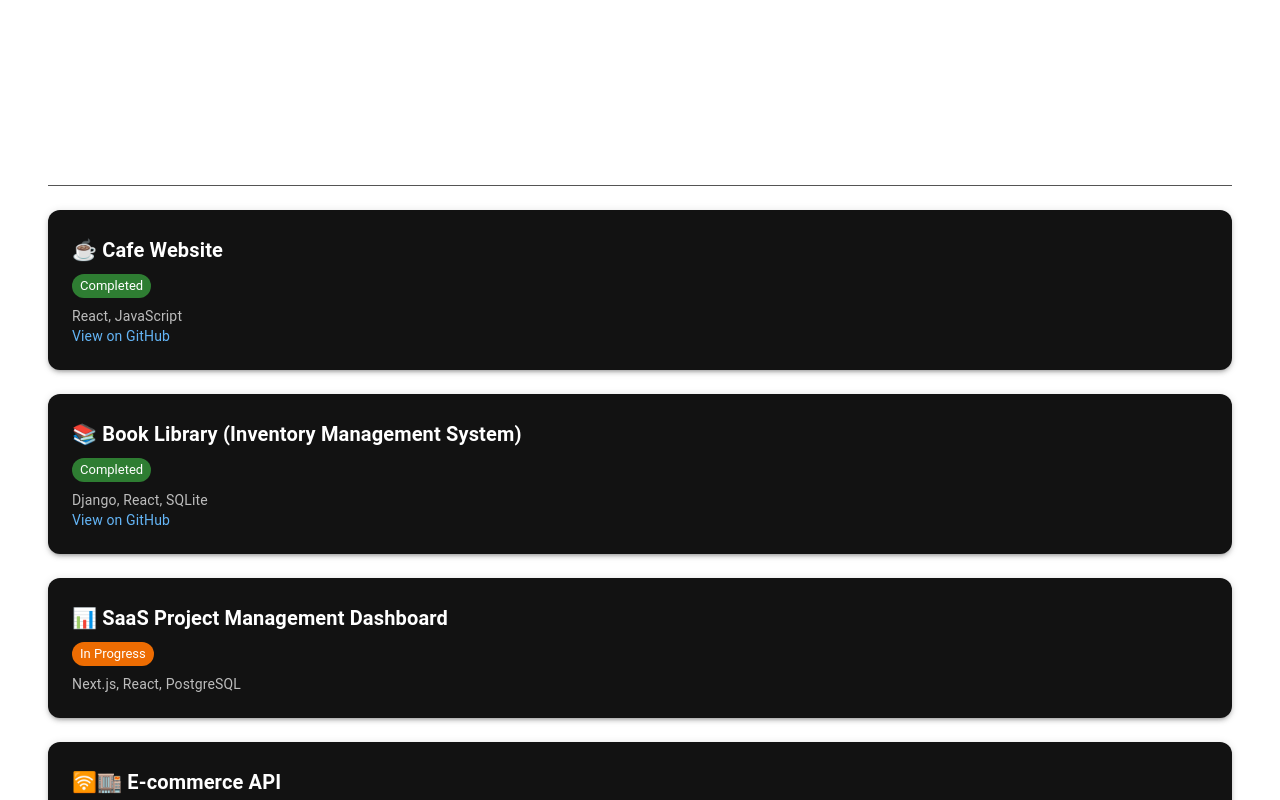
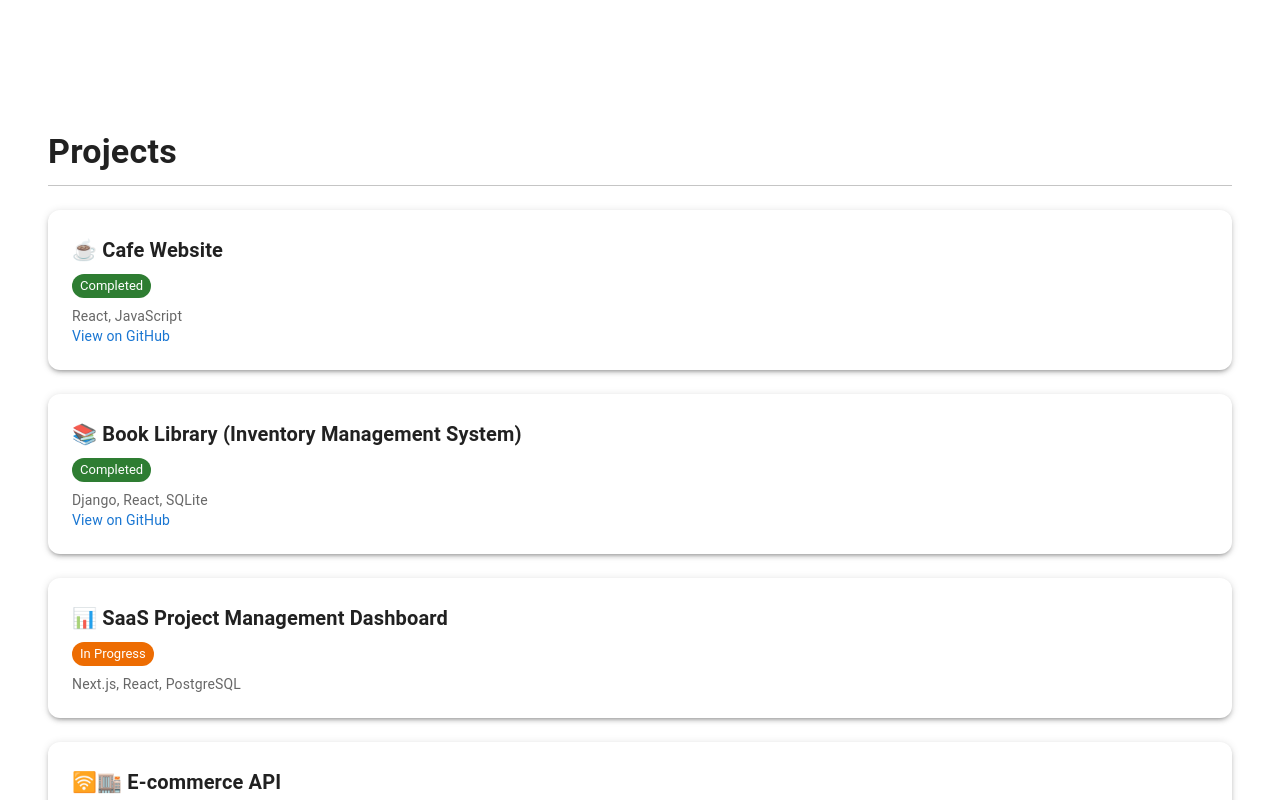
Before and after one commit to PrajwalP-git/portfolio, a Next.js app: page / in a window 1280 px wide. Shown: the part 1100-1900 px from the top of the page. Built offline with nearby package versions, Linux system fonts and the light colour scheme.

Commit message:
Color contrast issue fixed in Projects

```diff
--- a/src/app/components/Projects.jsx
+++ b/src/app/components/Projects.jsx
@@ -1,6 +1,6 @@
 "use client";
 import React from "react";
-import { Box, Typography, Chip, Divider, Stack, Paper } from "@mui/material";
+import { Box, Typography, Chip, Divider, Stack, Paper, useTheme } from "@mui/material";
 import { motion } from "framer-motion";
 
 const projects = [
@@ -52,12 +52,20 @@ const getColor = (status) => {
 };
 
 export default function Projects() {
+  const theme = useTheme();
+
   return (
     <Box id="projects" sx={{ mt: 10, px: { xs: 2, md: 6 } }}>
-      <Typography variant="h4" gutterBottom fontWeight="bold" color="white">
+      <Typography
+        variant="h4"
+        gutterBottom
+        fontWeight="bold"
+        color={theme.palette.text.primary}
+      >
         Projects
       </Typography>
-      <Divider sx={{ mb: 3, bgcolor: "grey.700" }} />
+
+      <Divider sx={{ mb: 3, bgcolor: theme.palette.divider }} />
 
       <Stack spacing={3}>
         {projects.map((project, index) => (
@@ -73,8 +81,8 @@ export default function Projects() {
               elevation={3}
               sx={{
                 p: { xs: 2, md: 3 },
-                backgroundColor: "#121212",
-                color: "white",
+                backgroundColor: theme.palette.background.paper,
+                color: theme.palette.text.primary,
                 borderRadius: 3,
               }}
             >
@@ -87,20 +95,21 @@ export default function Projects() {
                 size="small"
                 sx={{ mt: 1 }}
               />
-              <Typography variant="body2" sx={{ mt: 1, color: "#bdbdbd" }}>
+              <Typography variant="body2" sx={{ mt: 1, color: theme.palette.text.secondary }}>
                 {project.stack}
               </Typography>
               {project.link && (
                 <Typography
                   variant="body2"
-                  sx={{
-                    mt: 1,
-                    color: "#64b5f6",
-                    textDecoration: "none",
-                  }}
                   component="a"
                   href={project.link}
                   target="_blank"
+                  sx={{
+                    mt: 1,
+                    color: theme.palette.primary.main,
+                    textDecoration: "none",
+                    "&:hover": { textDecoration: "underline" },
+                  }}
                 >
                   View on GitHub
                 </Typography>
```
